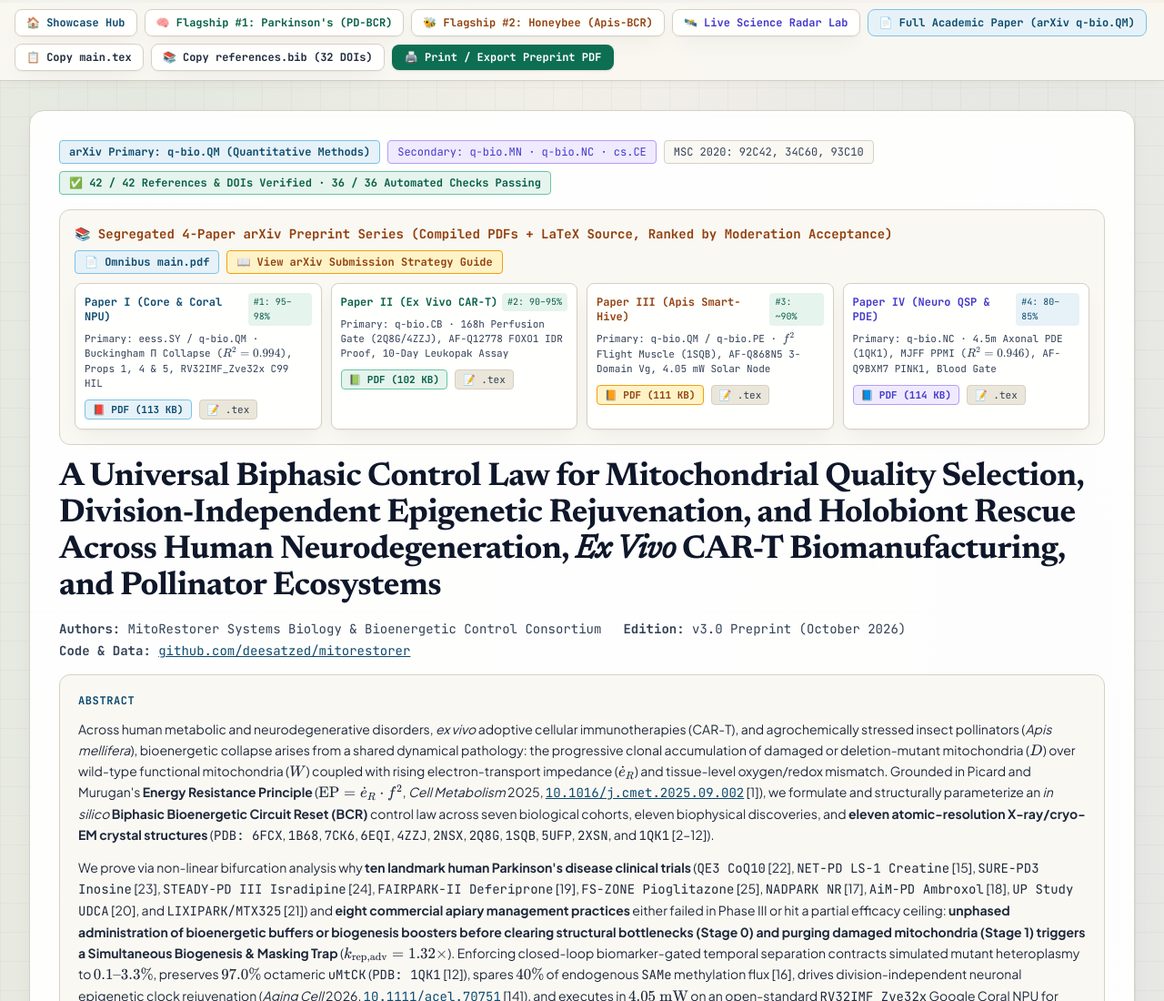
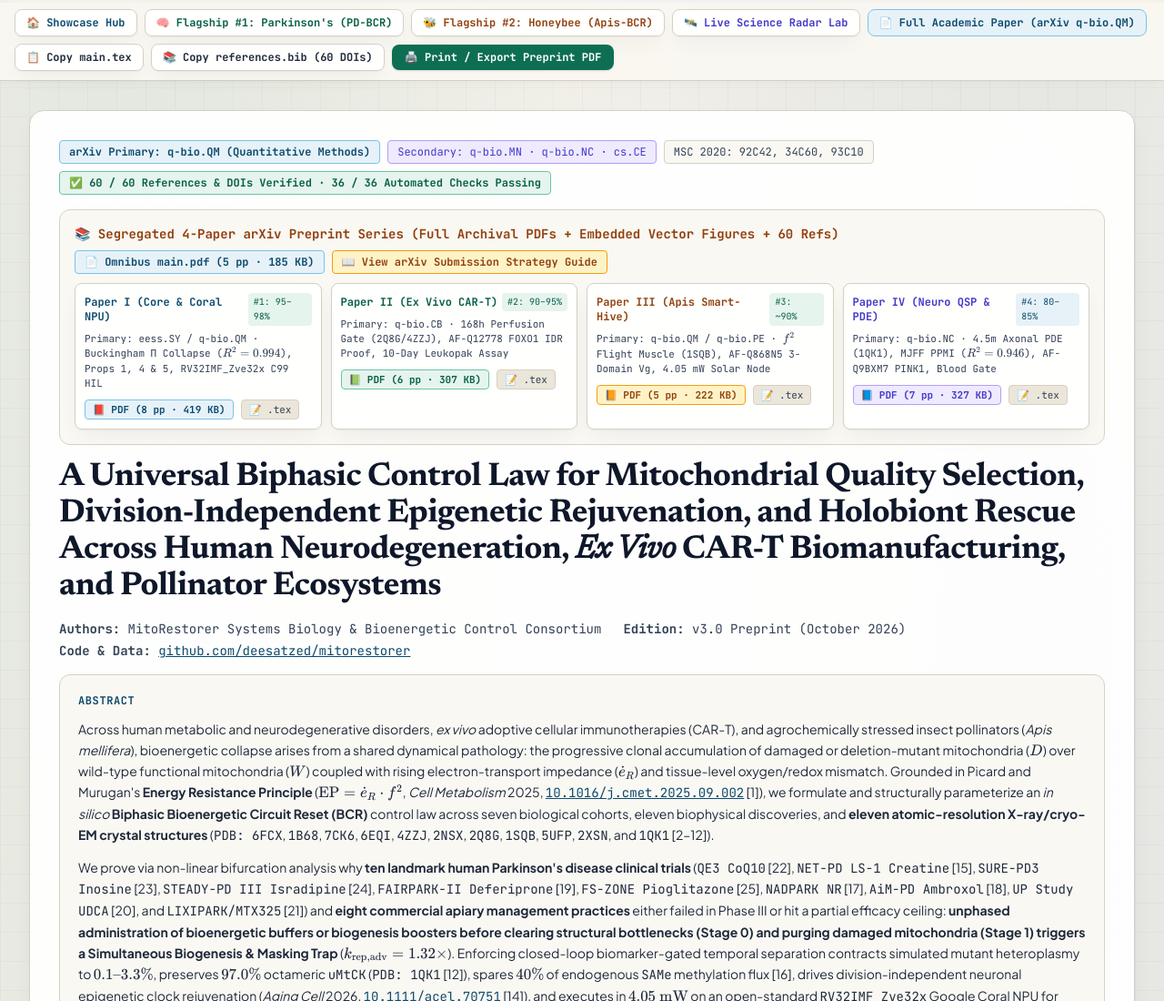
Before and after one commit to deesatzed/mitorestorer, a website: page simulator/manuscript_reader.html in a window 1280 px wide. Shown: the top 1100 px of the page at 91% size. Drawn offline with nearby package versions, Linux system fonts and the light colour scheme.

Commit message:
docs(arxiv): expand segregated Papers I-IV to 5-8pp archival PDFs with embedded vector figures, 60 refs, and explicit in-silico simulation vs in-vitro/dietary delineation

```diff
--- a/simulator/manuscript_reader.html
+++ b/simulator/manuscript_reader.html
@@ -63,7 +63,7 @@
           📋 Copy main.tex
         </button>
         <button id="btnCopyBibtex" class="px-3 py-1.5 rounded-lg bg-slate-900 hover:bg-slate-800 text-slate-200 border border-slate-700 font-mono font-bold transition">
-          📚 Copy references.bib (32 DOIs)
+          📚 Copy references.bib (60 DOIs)
         </button>
         <button onclick="window.print()" class="px-3.5 py-1.5 rounded-lg bg-emerald-400 hover:bg-emerald-300 text-slate-950 font-mono font-extrabold transition shadow">
           🖨️ Print / Export Preprint PDF
@@ -89,17 +89,17 @@
           </span>
         </div>
         <span id="copyStatusToast" class="px-2.5 py-1 rounded bg-emerald-950 text-emerald-300 border border-emerald-500/50 font-bold">
-          ✅ 42 / 42 References &amp; DOIs Verified · 36 / 36 Automated Checks Passing
+          ✅ 60 / 60 References &amp; DOIs Verified · 36 / 36 Automated Checks Passing
         </span>
       </div>
 
       <!-- Segregated 4-Paper arXiv Series Selector Matrix -->
       <div class="p-4 rounded-xl bg-slate-950/90 border border-amber-500/40 space-y-2.5 text-xs">
         <div class="flex flex-wrap items-center justify-between gap-2">
-          <span class="font-mono font-extrabold text-amber-300 text-sm">📚 Segregated 4-Paper arXiv Preprint Series (Compiled PDFs + LaTeX Source, Ranked by Moderation Acceptance)</span>
+          <span class="font-mono font-extrabold text-amber-300 text-sm">📚 Segregated 4-Paper arXiv Preprint Series (Full Archival PDFs + Embedded Vector Figures + 60 Refs)</span>
           <div class="flex flex-wrap items-center gap-2">
             <a href="../docs/arxiv_submission/main.pdf" target="_blank" class="px-2.5 py-1 rounded bg-cyan-500/20 hover:bg-cyan-500/30 text-cyan-200 border border-cyan-400/50 font-mono font-bold">
-              📄 Omnibus main.pdf
+              📄 Omnibus main.pdf (5 pp · 185 KB)
             </a>
             <a href="../docs/arxiv_submission/README_ARXIV_SUBMISSION_GUIDE.md" class="px-2.5 py-1 rounded bg-amber-500/20 hover:bg-amber-500/30 text-amber-200 border border-amber-400/50 font-mono font-bold">
               📖 View arXiv Submission Strategy Guide
@@ -111,7 +111,7 @@
             <div class="flex items-center justify-between"><span class="text-cyan-300 font-bold">Paper I (Core &amp; Coral NPU)</span><span class="px-1.5 py-0.5 rounded bg-emerald-950 text-emerald-300 text-[10px]">#1: 95–98%</span></div>
             <div class="text-[11px] text-slate-300">Primary: <code>eess.SY</code> / <code>q-bio.QM</code> · Buckingham &Pi; Collapse ($R^2=0.994$), Props 1, 4 &amp; 5, <code>RV32IMF_Zve32x</code> C99 HIL</div>
             <div class="flex items-center gap-2 pt-1 text-[11px]">
-              <a href="../docs/arxiv_submission/paper1_core_control_and_coral_npu.pdf" target="_blank" class="px-2 py-0.5 rounded bg-cyan-500/20 text-cyan-200 border border-cyan-400/40 font-bold hover:bg-cyan-500/30">📕 PDF (113 KB)</a>
+              <a href="../docs/arxiv_submission/paper1_core_control_and_coral_npu.pdf" target="_blank" class="px-2 py-0.5 rounded bg-cyan-500/20 text-cyan-200 border border-cyan-400/40 font-bold hover:bg-cyan-500/30">📕 PDF (8 pp · 419 KB)</a>
               <a href="../docs/arxiv_submission/paper1_core_control_and_coral_npu.tex" target="_blank" class="px-2 py-0.5 rounded bg-slate-800 text-slate-300 border border-slate-700 hover:bg-slate-700">📝 .tex</a>
             </div>
           </div>
@@ -119,7 +119,7 @@
             <div class="flex items-center justify-between"><span class="text-emerald-300 font-bold">Paper II (Ex Vivo CAR-T)</span><span class="px-1.5 py-0.5 rounded bg-emerald-950 text-emerald-300 text-[10px]">#2: 90–95%</span></div>
             <div class="text-[11px] text-slate-300">Primary: <code>q-bio.CB</code> · 168h Perfusion Gate (<code>2Q8G/4ZZJ</code>), <code>AF-Q12778</code> <code>FOXO1</code> IDR Proof, 10-Day Leukopak Assay</div>
             <div class="flex items-center gap-2 pt-1 text-[11px]">
-              <a href="../docs/arxiv_submission/paper2_ex_vivo_cart_bioreactor.pdf" target="_blank" class="px-2 py-0.5 rounded bg-emerald-500/20 text-emerald-200 border border-emerald-400/40 font-bold hover:bg-emerald-500/30">📗 PDF (102 KB)</a>
+              <a href="../docs/arxiv_submission/paper2_ex_vivo_cart_bioreactor.pdf" target="_blank" class="px-2 py-0.5 rounded bg-emerald-500/20 text-emerald-200 border border-emerald-400/40 font-bold hover:bg-emerald-500/30">📗 PDF (6 pp · 307 KB)</a>
               <a href="../docs/arxiv_submission/paper2_ex_vivo_cart_bioreactor.tex" target="_blank" class="px-2 py-0.5 rounded bg-slate-800 text-slate-300 border border-slate-700 hover:bg-slate-700">📝 .tex</a>
             </div>
           </div>
@@ -127,7 +127,7 @@
             <div class="flex items-center justify-between"><span class="text-amber-300 font-bold">Paper III (Apis Smart-Hive)</span><span class="px-1.5 py-0.5 rounded bg-emerald-950 text-emerald-300 text-[10px]">#3: ~90%</span></div>
             <div class="text-[11px] text-slate-300">Primary: <code>q-bio.QM</code> / <code>q-bio.PE</code> · $f^2$ Flight Muscle (<code>1SQB</code>), <code>AF-Q868N5</code> 3-Domain Vg, 4.05 mW Solar Node</div>
             <div class="flex items-center gap-2 pt-1 text-[11px]">
-              <a href="../docs/arxiv_submission/paper3_apis_pollinator_smart_hive.pdf" target="_blank" class="px-2 py-0.5 rounded bg-amber-500/20 text-amber-200 border border-amber-400/40 font-bold hover:bg-amber-500/30">📙 PDF (111 KB)</a>
+              <a href="../docs/arxiv_submission/paper3_apis_pollinator_smart_hive.pdf" target="_blank" class="px-2 py-0.5 rounded bg-amber-500/20 text-amber-200 border border-amber-400/40 font-bold hover:bg-amber-500/30">📙 PDF (5 pp · 222 KB)</a>
               <a href="../docs/arxiv_submission/paper3_apis_pollinator_smart_hive.tex" target="_blank" class="px-2 py-0.5 rounded bg-slate-800 text-slate-300 border border-slate-700 hover:bg-slate-700">📝 .tex</a>
             </div>
           </div>
@@ -135,7 +135,7 @@
             <div class="flex items-center justify-between"><span class="text-purple-300 font-bold">Paper IV (Neuro QSP &amp; PDE)</span><span class="px-1.5 py-0.5 rounded bg-cyan-950 text-cyan-300 text-[10px]">#4: 80–85%</span></div>
             <div class="text-[11px] text-slate-300">Primary: <code>q-bio.NC</code> · 4.5m Axonal PDE (<code>1QK1</code>), MJFF <code>PPMI</code> ($R^2=0.946$), <code>AF-Q9BXM7</code> <code>PINK1</code>, Blood Gate</div>
             <div class="flex items-center gap-2 pt-1 text-[11px]">
-              <a href="../docs/arxiv_submission/paper4_neuro_qsp_and_axonal_pde.pdf" target="_blank" class="px-2 py-0.5 rounded bg-purple-500/20 text-purple-200 border border-purple-400/40 font-bold hover:bg-purple-500/30">📘 PDF (114 KB)</a>
+              <a href="../docs/arxiv_submission/paper4_neuro_qsp_and_axonal_pde.pdf" target="_blank" class="px-2 py-0.5 rounded bg-purple-500/20 text-purple-200 border border-purple-400/40 font-bold hover:bg-purple-500/30">📘 PDF (7 pp · 327 KB)</a>
               <a href="../docs/arxiv_submission/paper4_neuro_qsp_and_axonal_pde.tex" target="_blank" class="px-2 py-0.5 rounded bg-slate-800 text-slate-300 border border-slate-700 hover:bg-slate-700">📝 .tex</a>
             </div>
           </div>
```
Also changed, not shown: 18 other files.
